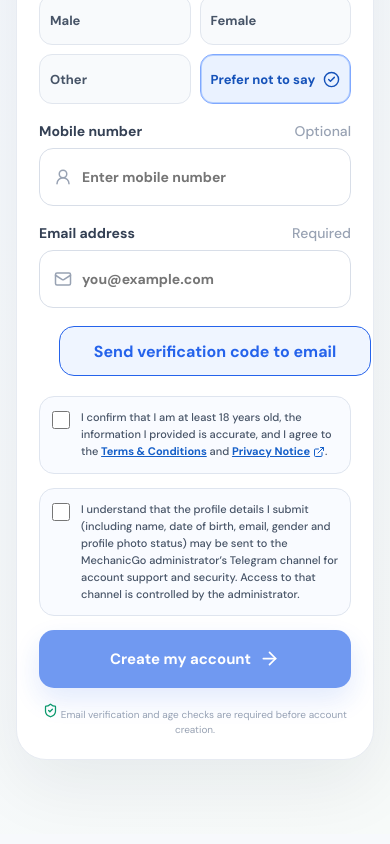
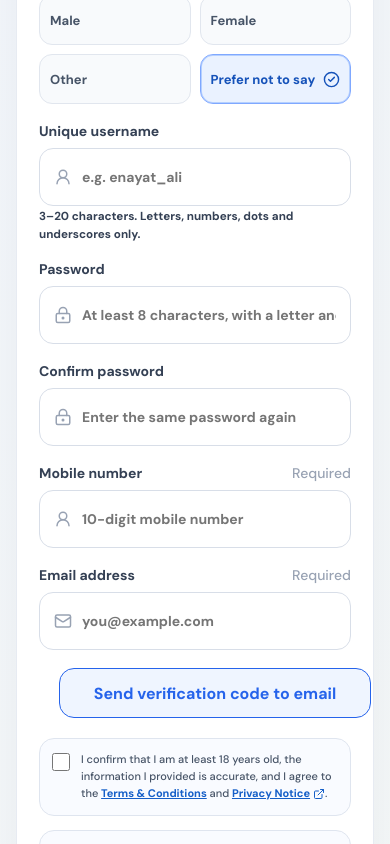
Before and after one commit to Enayatalibarkaat/MechanicGo, a Next.js app: page /profile-setup in a window 390 px wide. Shown: the part 820-1664 px from the top of the page. Built offline with nearby package versions, Linux system fonts and the light colour scheme.

Commit message:
Collect unique username and password during registration and require mobile

```diff
--- a/app/profile-setup/page.tsx
+++ b/app/profile-setup/page.tsx
@@ -19,6 +19,10 @@ export default function ProfileSetup() {
   const [photo, setPhoto] = useState("");
   const [email, setEmail] = useState("");
   const [phone, setPhone] = useState("");
+  const [username, setUsername] = useState("");
+  const [password, setPassword] = useState("");
+  const [confirmPassword, setConfirmPassword] = useState("");
+  const [photoProcessing, setPhotoProcessing] = useState(false);
   const [role, setRole] = useState("CUSTOMER");
   const [vehicleTypes, setVehicleTypes] = useState<string[]>(["BIKE"]);
   const [emailVerified, setEmailVerified] = useState(false);
@@ -35,6 +39,7 @@ export default function ProfileSetup() {
 
   useEffect(() => {
     setName(localStorage.getItem("mechanicgo_pending_name") || "");
+    setPhone(localStorage.getItem("mechanicgo_pending_phone") || "");
     const verifiedEmail = localStorage.getItem("mechanicgo_email") || "";
     setEmail(verifiedEmail);
     setEmailVerified(Boolean(verifiedEmail && localStorage.getItem("mechanicgo_email_verified") === "1"));
@@ -52,20 +57,23 @@ export default function ProfileSetup() {
     setError(""); if (!file) return;
     if (!file.type.startsWith("image/")) { setError("Please choose an image file."); return; }
     if (file.size > 8 * 1024 * 1024) { setError("Please choose a photo smaller than 8 MB."); return; }
+    setPhotoProcessing(true);
     const reader = new FileReader();
-    reader.onerror = () => setError("That photo could not be opened. Please choose another.");
+    reader.onerror = () => { setError("That photo could not be opened. Please choose another."); setPhotoProcessing(false); };
     reader.onload = () => {
+      setPhoto(String(reader.result || ""));
       const image = new Image();
-      image.onerror = () => setError("That photo could not be opened. Please choose another.");
+      image.onerror = () => { setError("That photo could not be opened. Please choose another."); setPhotoProcessing(false); };
       image.onload = () => {
         const scale = Math.min(1, 480 / Math.max(image.width, image.height));
         const canvas = document.createElement("canvas");
         canvas.width = Math.max(1, Math.round(image.width * scale));
         canvas.height = Math.max(1, Math.round(image.height * scale));
         const context = canvas.getContext("2d");
-        if (!context) { setError("Photo processing failed. You can continue without a photo."); return; }
+        if (!context) { setError("Photo processing failed. You can continue without a photo."); setPhotoProcessing(false); return; }
         context.drawImage(image, 0, 0, canvas.width, canvas.height);
         setPhoto(canvas.toDataURL("image/jpeg", 0.7));
+        setPhotoProcessing(false);
       };
       image.src = String(reader.result);
     };
@@ -78,7 +86,7 @@ export default function ProfileSetup() {
     if (!/^[^\s@]+@[^\s@]+\.[^\s@]+$/.test(normalized)) { setError("Enter a valid email address."); return; }
     setSaving(true);
     try {
-      const response = await fetch("/api/auth/send-otp", { method:"POST", headers:{"Content-Type":"application/json"}, body:JSON.stringify({email:normalized}) });
+      const response = await fetch("/api/auth/send-otp", { method:"POST", headers:{"Content-Type":"application/json"}, body:JSON.stringify({email:normalized,purpose:"register"}) });
       const data = await response.json();
       if (!response.ok) throw new Error(data.error || "Could not send email OTP.");
       setEmail(normalized); setOtpSent(true); setOtp(""); setEmailVerified(false);
@@ -107,21 +115,29 @@ export default function ProfileSetup() {
   const save = async () => {
     setError(""); setNotice("");
     if (!name.trim()) { setError("Please enter your full name."); return; }
+    const normalizedUsername = username.trim().toLowerCase();
+    if (!/^[a-z0-9][a-z0-9_.]{2,19}$/.test(normalizedUsername)) { setError("Choose a username of 3–20 characters using letters, numbers, dots or underscores."); return; }
+    if (password.length < 8 || password.length > 128 || !/[A-Za-z]/.test(password) || !/\d/.test(password)) { setError("Use a password of at least 8 characters with a letter and a number."); return; }
+    if (password !== confirmPassword) { setError("Passwords do not match."); return; }
+    const cleanPhone = phone.replace(/[()\s.-]/g, "");
+    if (!/^\+?[0-9]{10,15}$/.test(cleanPhone)) { setError("A valid mobile number is required (10–15 digits, country code optional)."); return; }
+    if (photoProcessing) { setError("Please wait while the profile photo is prepared."); return; }
     if (!isAdult(dob)) { setError("MechanicGo accounts are only available to people aged 18 or older."); return; }
     if (!emailVerified || !email.trim()) { setError("Verify your email address before creating your account."); return; }
     if (!terms) { setError("Please read and accept the Terms & Conditions to continue."); return; }
     if (!telegramConsent) { setError("Please confirm the profile-data notice so we can process profile changes transparently."); return; }
     if (role === "MECHANIC" && vehicleTypes.length === 0) { setError("Select at least one vehicle type."); return; }
     setSaving(true);
-    const profile = { name:name.trim(), dob, gender, photo, email:email.trim().toLowerCase(), phone:phone.trim(), role, vehicleTypes: role === "MECHANIC" ? vehicleTypes : [], event:"new_profile", termsAccepted:true, profileNotificationsConsent:true, termsAcceptedAt:new Date().toISOString() };
+    const profile = { name:name.trim(), dob, gender, photo, email:email.trim().toLowerCase(), phone:cleanPhone, username:normalizedUsername, password, confirmPassword, role, vehicleTypes: role === "MECHANIC" ? vehicleTypes : [], event:"new_profile", termsAccepted:true, profileNotificationsConsent:true, termsAcceptedAt:new Date().toISOString() };
     try {
       const response = await fetch("/api/profile/save", {method:"POST",headers:{"Content-Type":"application/json"},body:JSON.stringify(profile)});
       const data = await response.json();
       if (!response.ok) throw new Error(data.error || "Could not save your profile.");
       setSavedRole(data.user?.role || role);
-      try { localStorage.setItem("mechanicgo_profile", JSON.stringify({...profile, role:data.user?.role || role, accountStatus:data.user?.accountStatus || ""})); }
+      const savedProfile = { name:profile.name, dob:profile.dob, gender:profile.gender, photo:profile.photo, email:profile.email, phone:profile.phone, username:profile.username, role:data.user?.role || role, accountStatus:data.user?.accountStatus || "", vehicleTypes:profile.vehicleTypes, termsAccepted:true, profileNotificationsConsent:true };
+      try { localStorage.setItem("mechanicgo_profile", JSON.stringify(savedProfile)); }
       catch {
-        const smaller = {...profile, role:data.user?.role || role, accountStatus:data.user?.accountStatus || "", photo:""};
+        const smaller = {...savedProfile, photo:""};
         try { localStorage.setItem("mechanicgo_profile", JSON.stringify(smaller)); }
         catch { throw new Error("Browser storage is full. Please clear some site data and try again."); }
       }
@@ -130,6 +146,9 @@ export default function ProfileSetup() {
       localStorage.setItem("mechanicgo_telegram_consent","1");
       document.cookie = "mechanicgo_profile=1; path=/; max-age=2592000; samesite=lax";
       localStorage.removeItem("mechanicgo_pending_name");
+      localStorage.removeItem("mechanicgo_pending_phone");
+      localStorage.setItem("mechanicgo_username", normalizedUsername);
+      setPassword(""); setConfirmPassword("");
       if (!data.telegramConfigured || !data.telegramSent) {
         setSaved(true);
         setNotice(!data.telegramConfigured
@@ -162,14 +181,17 @@ export default function ProfileSetup() {
         <div className="genderGrid">{["BIKE","CAR","BOTH"].map(v=><button type="button" key={v} className={vehicleTypes.includes(v)?"gender active":"gender"} onClick={()=>setVehicleTypes(old=>old.includes(v)?old.filter(x=>x!==v):[...old,v])}>{v}</button>)}</div><small>Mechanic accounts require admin approval before going online.</small>
       </label>}
       <label className="setupLabel">Gender <span className="setupOptional">Optional</span><div className="genderGrid">{["Male","Female","Other","Prefer not to say"].map(g=><button type="button" key={g} className={gender===g?"gender active":"gender"} onClick={()=>setGender(g)}>{g}{gender===g&&<CheckCircle2 size={17}/>}</button>)}</div></label>
-      <label className="setupLabel">Mobile number <span className="setupOptional">Optional</span><div className="setupInput"><UserRound size={20}/><input type="tel" autoComplete="tel" inputMode="tel" value={phone} onChange={e=>setPhone(e.target.value)} placeholder="Enter mobile number" maxLength={20}/></div></label>
+      <label className="setupLabel">Unique username<div className="setupInput"><UserRound size={20}/><input autoComplete="username" autoCapitalize="none" value={username} onChange={e=>setUsername(e.target.value.toLowerCase())} placeholder="e.g. enayat_ali" maxLength={20} required/></div><small>3–20 characters. Letters, numbers, dots and underscores only.</small></label>
+      <label className="setupLabel">Password<div className="setupInput"><LockKeyhole size={20}/><input type="password" autoComplete="new-password" value={password} onChange={e=>setPassword(e.target.value)} placeholder="At least 8 characters, with a letter and number" maxLength={128} required/></div></label>
+      <label className="setupLabel">Confirm password<div className="setupInput"><LockKeyhole size={20}/><input type="password" autoComplete="new-password" value={confirmPassword} onChange={e=>setConfirmPassword(e.target.value)} placeholder="Enter the same password again" maxLength={128} required/></div></label>
+      <label className="setupLabel">Mobile number <span className="setupRequired">Required</span><div className="setupInput"><UserRound size={20}/><input type="tel" autoComplete="tel" inputMode="tel" value={phone} onChange={e=>setPhone(e.target.value)} placeholder="10-digit mobile number" maxLength={20} required/></div></label>
       <label className="setupLabel">Email address <span className="setupOptional">{emailVerified?"Verified ✓":"Required"}</span><div className="setupInput"><Mail size={20}/><input type="email" autoComplete="email" value={email} onChange={e=>{setEmail(e.target.value);setEmailVerified(false);setNotice("");}} placeholder="you@example.com" required/></div></label>
       {!emailVerified && <button type="button" className="secondaryWide" onClick={sendOtp} disabled={saving}>{saving?"Sending…":"Send verification code to email"}</button>}
       {otpSent && <><div className="otpBoxes">{Array.from({length:6},(_,i)=><input key={i} ref={el=>{otpInputs.current[i]=el}} value={otp[i]||""} maxLength={1} inputMode="numeric" aria-label={"OTP digit "+(i+1)} onChange={e=>{const d=e.target.value.replace(/\D/g,"").slice(-1);const a=otp.split("");a[i]=d;setOtp(Array.from({length:6},(_,j)=>a[j]||"").join(""));if(d&&i<5)otpInputs.current[i+1]?.focus();}} />)}</div><button type="button" className="secondaryWide" onClick={verifyOtp} disabled={saving||otp.length!==6}>{saving?"Verifying…":"Verify email"}</button></>}
       <div className="termsCheck"><input id="mg-terms" type="checkbox" checked={terms} onChange={e=>setTerms(e.target.checked)}/><label htmlFor="mg-terms">I confirm that I am at least 18 years old, the information I provided is accurate, and I agree to the <a href="/terms" target="_blank" rel="noreferrer">Terms & Conditions</a> and <a href="/terms" target="_blank" rel="noreferrer">Privacy Notice <ExternalLink size={12}/></a>.</label></div>
       <div className="termsCheck"><input id="mg-telegram-consent" type="checkbox" checked={telegramConsent} onChange={e=>setTelegramConsent(e.target.checked)}/><label htmlFor="mg-telegram-consent">I understand that the profile details I submit (including name, date of birth, email, gender and profile photo status) may be sent to the MechanicGo administrator’s Telegram channel for account support and security. Access to that channel is controlled by the administrator.</label></div>
       {error&&<p className="setupError" role="alert">{error}</p>}{notice&&<p className="authNotice" role="status">{notice}</p>}
-      {saved ? <button className="setupContinue" onClick={()=>location.href=savedRole==="MECHANIC"?"/mechanic/dashboard":"/home"}>Continue to MechanicGo <ArrowRight size={21}/></button> : <button className="setupContinue" disabled={saving||!emailVerified||!terms||!telegramConsent||!isAdult(dob)} onClick={save}>{saving?"Saving profile…":"Create my account"} <ArrowRight size={21}/></button>}
+      {saved ? <button className="setupContinue" onClick={()=>location.href=savedRole==="MECHANIC"?"/mechanic/dashboard":"/home"}>Continue to MechanicGo <ArrowRight size={21}/></button> : <button className="setupContinue" disabled={saving||!emailVerified||!terms||!telegramConsent||!isAdult(dob)} onClick={save} disabled={saving||photoProcessing}>{saving?"Saving profile…":photoProcessing?"Preparing photo…":"Create my account"} <ArrowRight size={21}/></button>}
       <div className="privacyHint"><ShieldCheck size={15}/> Email verification and age checks are required before account creation.</div>
     </section>
   </main>;
```
